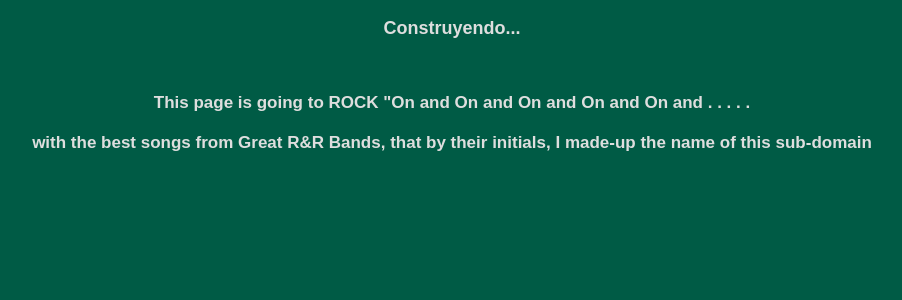
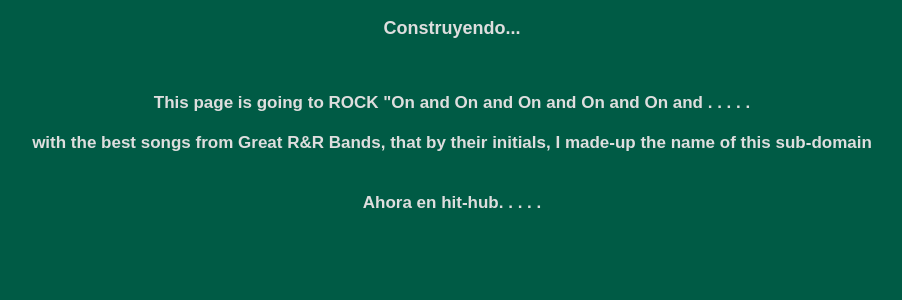
Before and after one commit to qdevapps/pfkclzelpjttrstwtktbyes, a PHP site: page / in a window 1280 px wide. Shown: the part 237-537 px from the top of the page, without its empty margins (188-1090 px from the left). Run offline with PHP 8.4, Linux system fonts and the light colour scheme.

Commit message:
Update index.php

```diff
--- a/index.php
+++ b/index.php
@@ -54,6 +54,9 @@
 	This page is going to ROCK "On and On and On and On and On and . . . . .<br />
 	<br />
 	with the best songs from Great R&R Bands, that by their initials, I made-up the name of this sub-domain<br />
+	<br />
+	<br />
+        Ahora en hit-hub. . . . .<br />
 <!--	<br />
 	Pink Floyd -  - Done<br />
 	King Crimson<br />
```
